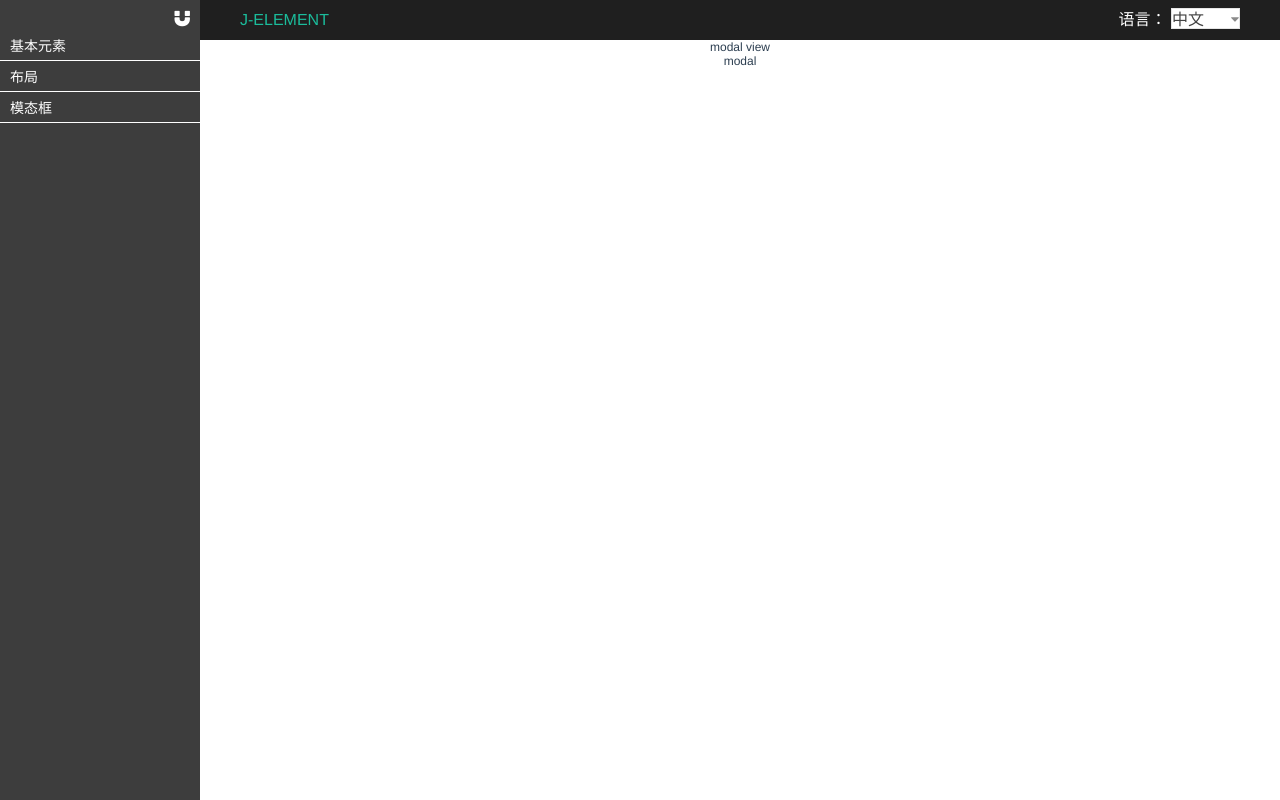
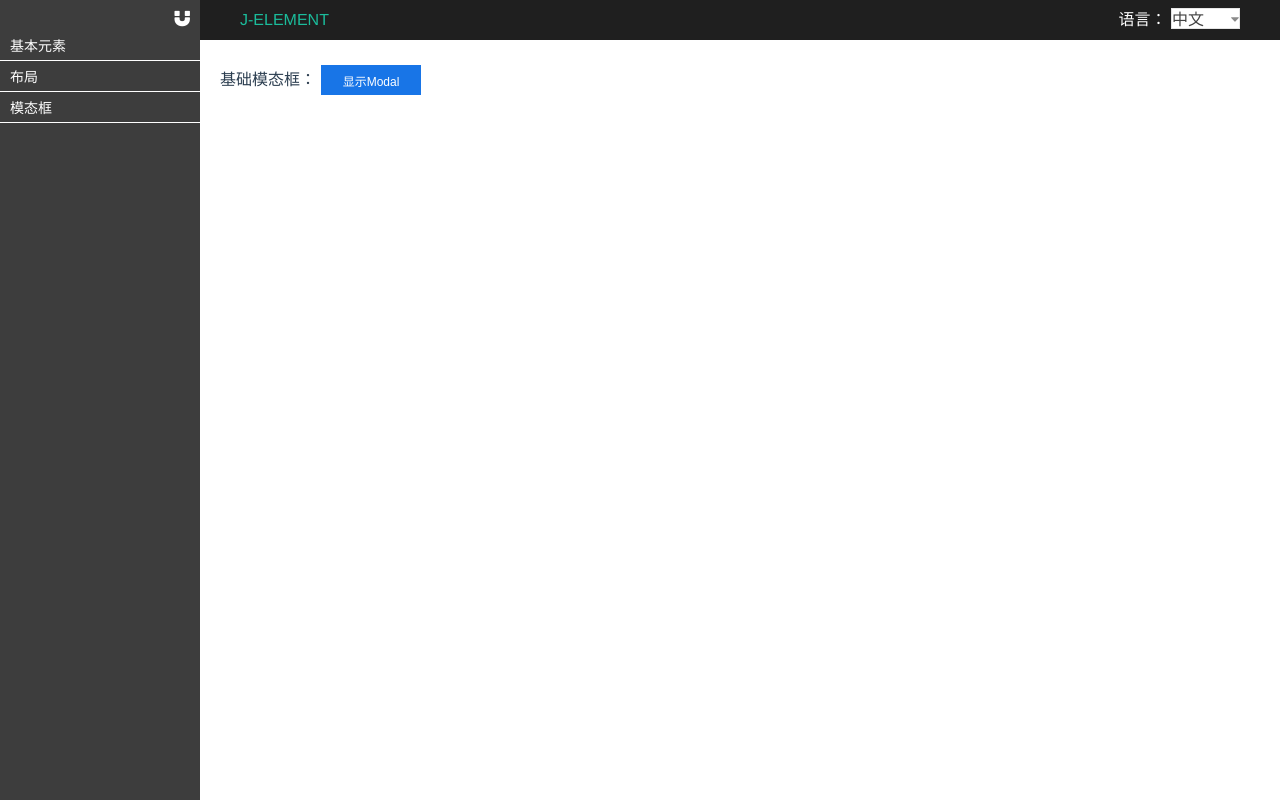
Before and after one commit to madunyao/j-element, a Vue app: page /modalView in a window 1280 px wide. Built offline with nearby package versions, Linux system fonts and the light colour scheme.

Commit message:
模态框modal

```diff
--- a/src/assets/css/style.css
+++ b/src/assets/css/style.css
@@ -12,8 +12,8 @@ select{border-width:1px;_zoom:1;border-style:solid;padding-top:2px;font-size:12p
 .clearfix:after{content:"";display:block;clear:both;}
 .clearfix{zoom:1;}
 a:link,a:visited{text-decoration:none;color:#333;}
-a:hover,a:active{text-decoration:underline;color:#f60;}
-
+a:hover,a:active{text-decoration:none;color:#f60;}
+a{ text-decoration:none; }
 
 /***************************************/
 
@@ -48,3 +48,15 @@ select {
 /*清除ie的默认选择框样式清除，隐藏下拉箭头*/
 select::-ms-expand { display: none; }
 /***************************************/
+.buts-wrap{
+  display: flex;
+  justify-content: center;
+}
+button{
+  min-width: 100px;
+  padding: 5px;
+  margin: 5px;
+  transition: all 0.3s ease;
+}
+
+/***************************************/
--- a/src/assets/scss/style.scss
+++ b/src/assets/scss/style.scss
@@ -4,12 +4,13 @@ $balck-d :#1f1f1f;
 $red :#d64635;
 $blue : #1875e7;
 $green :#1bbc9b;
-$yellow :#ffb848;
+$yellow :#f8a41d;
 $gray :#e5e5e5;
 $white : #fff;
+$orange : #f60;
 
 @function b-hover($n) {
-  @return darken($n, 30%);
+  @return darken($n, 10%);
 }
 .j-w-black{
   color: $balck;
@@ -51,7 +52,7 @@ $white : #fff;
   background-color: $blue;
   color: #fff;
 }
-.j-blue-he{
+.j-blue-h{
   @extend .j-blue;
   &:hover {
     background-color: b-hover($blue);
--- a/src/components/base-ui/modal/modal.vue
+++ b/src/components/base-ui/modal/modal.vue
@@ -1,15 +1,28 @@
 <template>
+<div class="modal-wrap" v-show="showFlag">
   <div class="modal">
-    modal
+      <div class="modal-top">
+        <a class="fa fa-times" href="" @click.prevent="closeModal"></a>
+      </div>
+      <div class="modal-content">
+        <slot name="content"></slot>
+      </div>
+      <div class="buts-wrap" v-if="option && !option.hideButton">
+        <button class="j-yellow-h" @click="submitModal">确定</button>
+        <button class="j-gray-h" @click="closeModal">关闭</button>
+      </div>
   </div>
+</div>
 </template>
 
 <script type="text/javascript">
 // @ is an alias to /src
 // import HelloWorld from '@/components/HelloWorld.vue';
+import { ref } from 'vue';
 
 export default {
   name: 'modal',
+  props: ['option'],
   data() {
     return {
 
@@ -17,8 +30,67 @@ export default {
   },
   components: {
   },
+  setup(props) {
+    const showFlag = ref(false);
+    function closeModal() {
+      showFlag.value = false;
+    }
+    function openModal() {
+      showFlag.value = true;
+    }
+    function submitModal() {
+      if (props.option.submit) {
+        props.option.submit();
+      }
+      showFlag.value = false;
+    }
+    return {
+      closeModal,
+      submitModal,
+      openModal,
+      showFlag,
+    };
+  },
 };
 </script>
 
-<style  scoped>
+<style lang="scss" scoped>
+.modal-wrap{
+    position: fixed;
+    display: flex;
+    justify-content: center;
+    align-items: center;
+    z-index: 10000;
+    width: 100vw;
+    height: 100vh;
+    left: 0;
+    top: 0;
+    background-color: rgba(0,0,0,0.6);
+    .modal{
+      background: #fff;
+      min-width: 30%;
+      max-width: 50%;
+      padding: 20px 15px;
+      padding-top: 30px;
+      margin-bottom: 10%;
+      position: relative;
+    }
+}
+.modal-wrap .modal .modal-content{
+  padding: 5px;
+  min-height: 80px;
+}
+.modal-wrap .modal .modal-top{
+    position: absolute;
+    top: 0;
+    left: 0;
+    display: flex;
+    justify-content: flex-end;
+    height: 25px;
+    width: 100%;
+    a{
+      font-size: 15px;
+      margin: 5px 5px 0 0;
+    }
+}
 </style>
--- a/src/views/modalView.vue
+++ b/src/views/modalView.vue
@@ -1,14 +1,25 @@
 <template>
   <div class="modalView">
-     modal view
-     <modal></modal>
-     <input type="text">
+     <div class="buts-wrap">
+       <span >基础模态框：</span>
+        <button class="j-blue-h" @click="showBasicModal()">显示Modal</button>
+     </div>
+     <!-- 基础模态框 -->
+     <modal ref="modalRef" :option="modalOption">
+        <template v-slot:content >
+          请确认信息是否正确？
+          <p>
+            用户名：张三
+          </p>
+      </template>
+     </modal>
   </div>
 </template>
 
 <script type="text/javascript">
 // @ is an alias to /src
 import modal from '@/components/base-ui/modal/modal.vue';
+import { ref, reactive } from 'vue';
 
 export default {
   name: 'modalView',
@@ -20,8 +31,33 @@ export default {
   components: {
     modal,
   },
+  setup() {
+    const modalRef = ref(null);
+    const modalOption = reactive({
+      hideButton: false,
+      submit() {
+        console.log('提交模态框成功！');
+      },
+    });
+    function showBasicModal() {
+      modalRef.value.openModal();
+    }
+    return {
+      showBasicModal,
+      modalRef,
+      modalOption,
+    };
+  },
 };
 </script>
 
-<style  scoped>
+<style lang="scss" scoped>
+  .buts-wrap{
+    justify-content:
+    flex-start;margin:20px;
+    span{
+      font-size: 1rem;
+      line-height: 2.5rem;
+    }
+  }
 </style>
```
